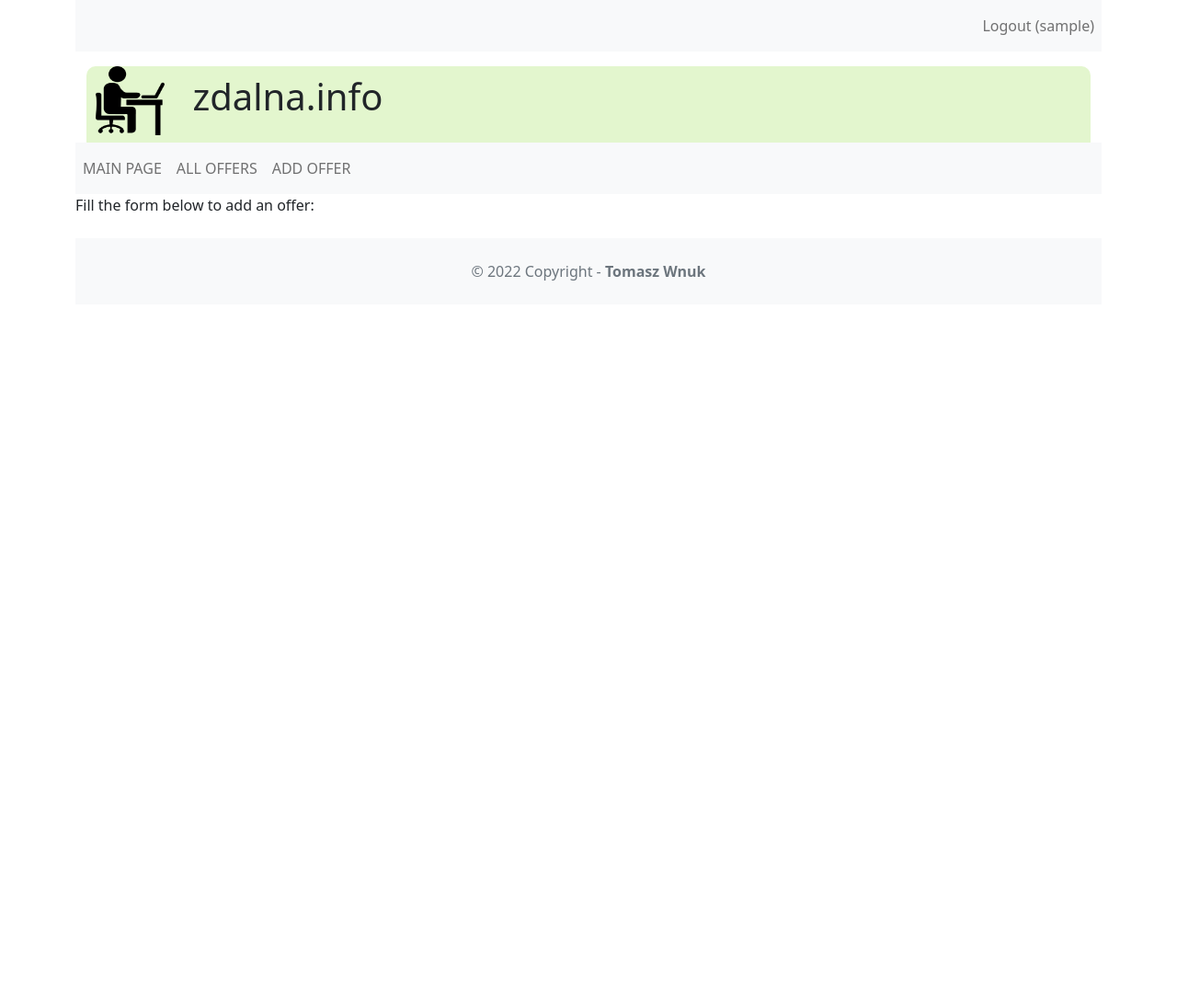
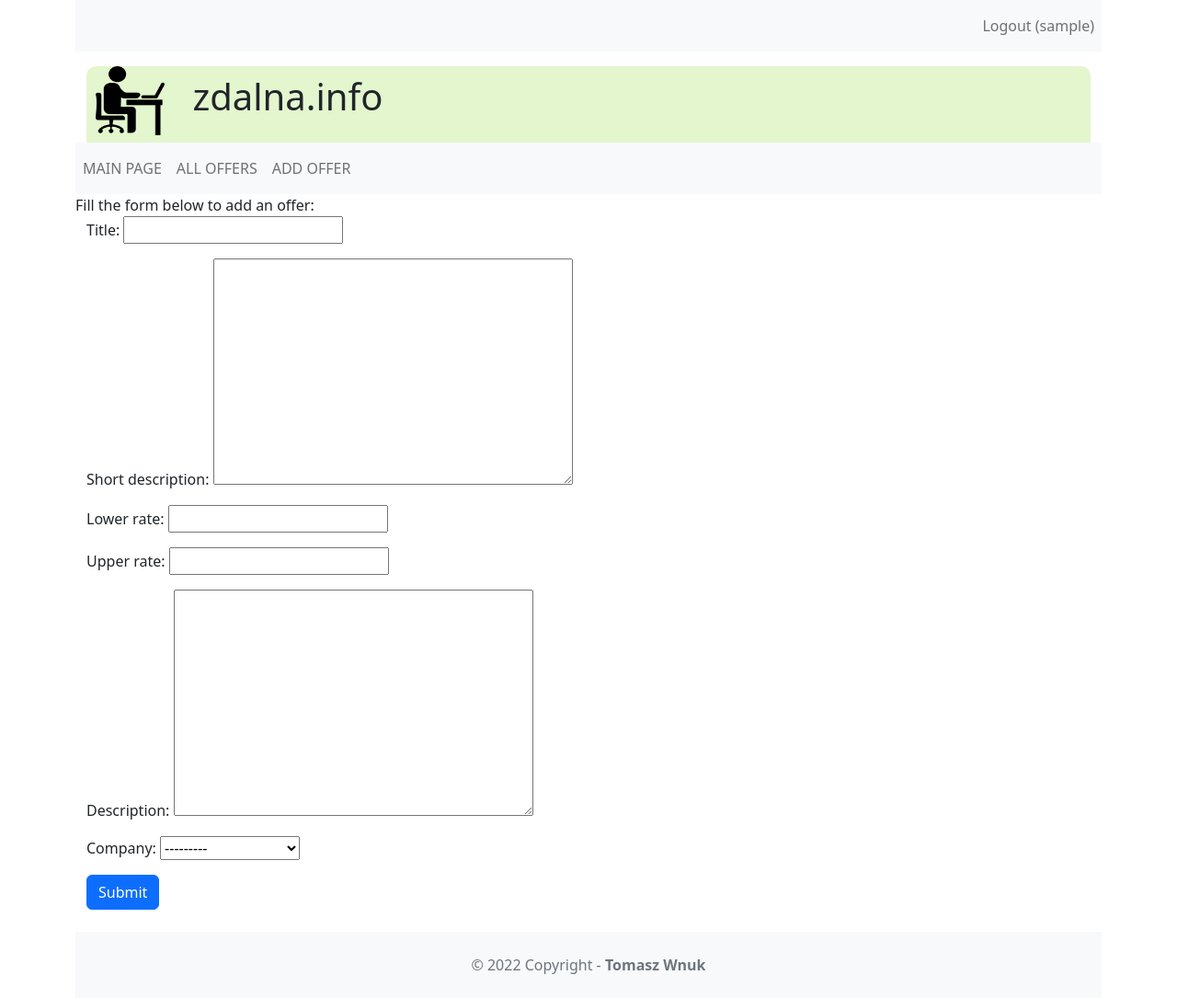
Before and after one commit to tjwnuk/zdalna, a Django app: page /add/ in a window 1280 px wide. Shown: the whole page at 92% size. Before the commit the page ends 305 px from the top, so only its background shows below. Run offline with Django 4.2, Linux system fonts and the light colour scheme; a user stored in the database is signed in; tables that the repository leaves empty hold one stand-in row (values such as "Sample post").

Commit message:
adding offers

```diff
--- /dev/null
+++ b/board/forms.py
@@ -0,0 +1,14 @@
+from django.forms import ModelForm
+from django import forms
+from .models import JobOffer
+
+class JobOfferForm(ModelForm):
+    title = forms.CharField(label='Title', max_length=100)
+    short_description = forms.CharField(label='Short description', required = False, widget=forms.Textarea)
+    lower_rate = forms.FloatField(label='Lower rate', required = False)
+    upper_rate = forms.FloatField(label='Upper rate', required = False)
+    description = forms.CharField(label='Description', max_length=5000, widget=forms.Textarea)
+
+    class Meta:
+        model = JobOffer
+        fields = '__all__'
--- a/board/templates/add_offer.html
+++ b/board/templates/add_offer.html
@@ -3,6 +3,23 @@
 
 {% block content %}
 
+{% if error %}
+    <div class="alert alert-danger mt-3" role="alert">
+    {{ error }}
+    </div>
+{% endif %}
+
 Fill the form below to add an offer:
 
+<form method="post">
+<div class = 'form-group'>
+
+{% csrf_token %}
+
+{{ form.as_p }}
+
+<input type="submit" value="Submit" class="btn btn-primary">
+</div>
+</form>
+
 {% endblock %}
--- a/board/views.py
+++ b/board/views.py
@@ -1,11 +1,11 @@
-from django.shortcuts import get_object_or_404, render
+from django.shortcuts import get_object_or_404, redirect, render
 from django.http import HttpResponse
 from django.template import Context, Template
 
 from . import helpers
 from .models import JobOffer
 
-from pprint import pprint
+from .forms import JobOfferForm
 
 # Create your views here.
 
@@ -25,14 +25,23 @@
     return render(request, 'offer.html', context)
 
 def all_offers(request):
-
-    offers = JobOffer.objects.all()
-
+    offers = JobOffer.objects.all().order_by('-date') # newest offers first
     return render(request, 'all_offers.html', {'offers': offers})
 
 def add_offer(request):
+    if not request.user.is_authenticated:
+            return HttpResponse('You should login first in order to add job offer.')
 
-    if not request.user.is_authenticated:
-        return HttpResponse('You should login first in order to add job offer.')
+    if request.method == 'GET':
+        form = JobOfferForm()
+        return render(request, 'add_offer.html', { 'form': form })
 
-    return render(request, 'add_offer.html')
+    else:
+        try:
+            form = JobOfferForm(request.POST)
+            if form.is_valid():
+                form.save()
+            return redirect('all_offers')
+
+        except ValueError:
+            return render(request, 'createreview.html', {'form':JobOfferForm(),'error':'bad data passed in'})
```
